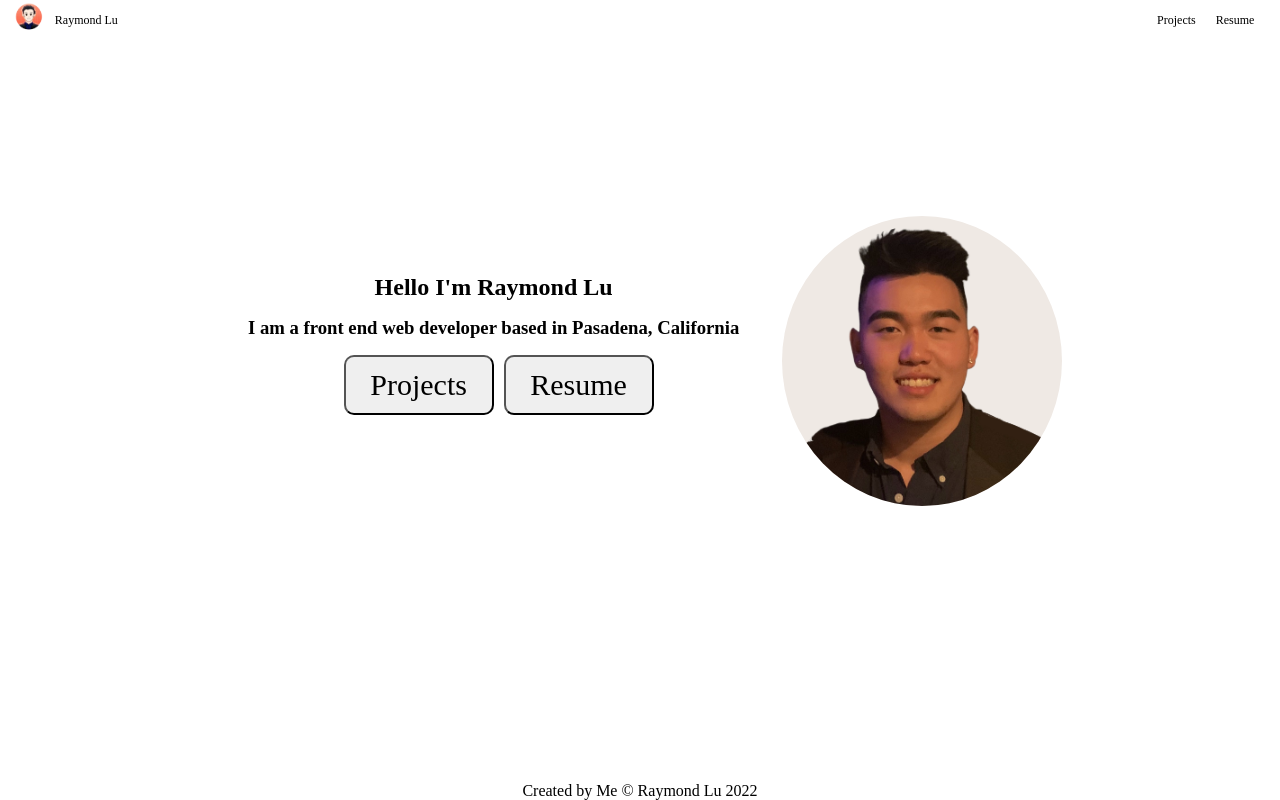
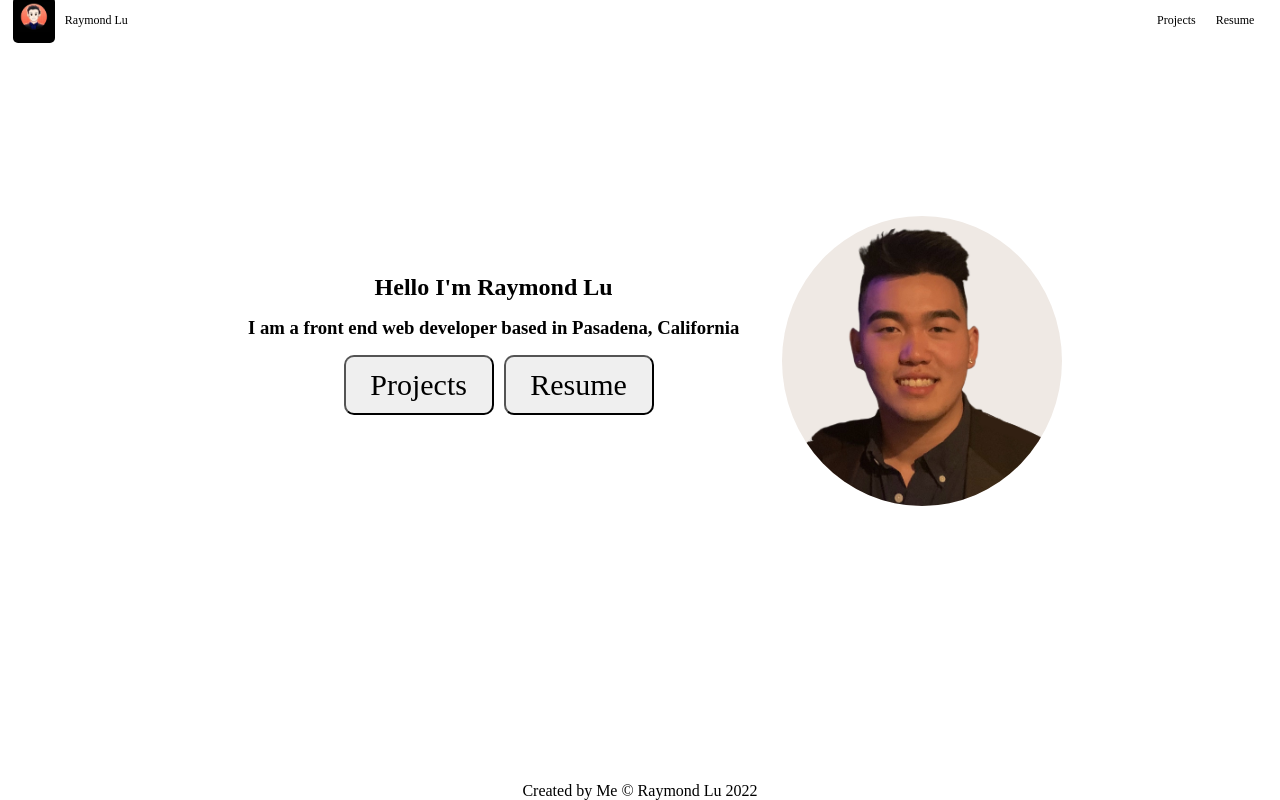
Before and after one commit to raylu15742cs/raylu15742cs.github.io, a React (Create React App) app in the folder portfolio/: page / in a window 1280 px wide. In both pictures the pointer is over the link 28 px from the left and 20 px from the top of the page. Built offline with nearby package versions, Linux system fonts and the light colour scheme; a web font is replaced by a local one.

Commit message:
add hover to nav bar

```diff
--- a/portfolio/src/app.css
+++ b/portfolio/src/app.css
@@ -165,3 +165,14 @@ h4{
     font-size: 2vh;
     font-weight: bold;
 }
+
+.Nav a {
+    transition: all 0.5s  ease-out
+}
+
+.Nav a:hover {
+    background-color: black;
+    color: white;
+    padding: 5px;
+    border-radius: 5px;
+}
```
